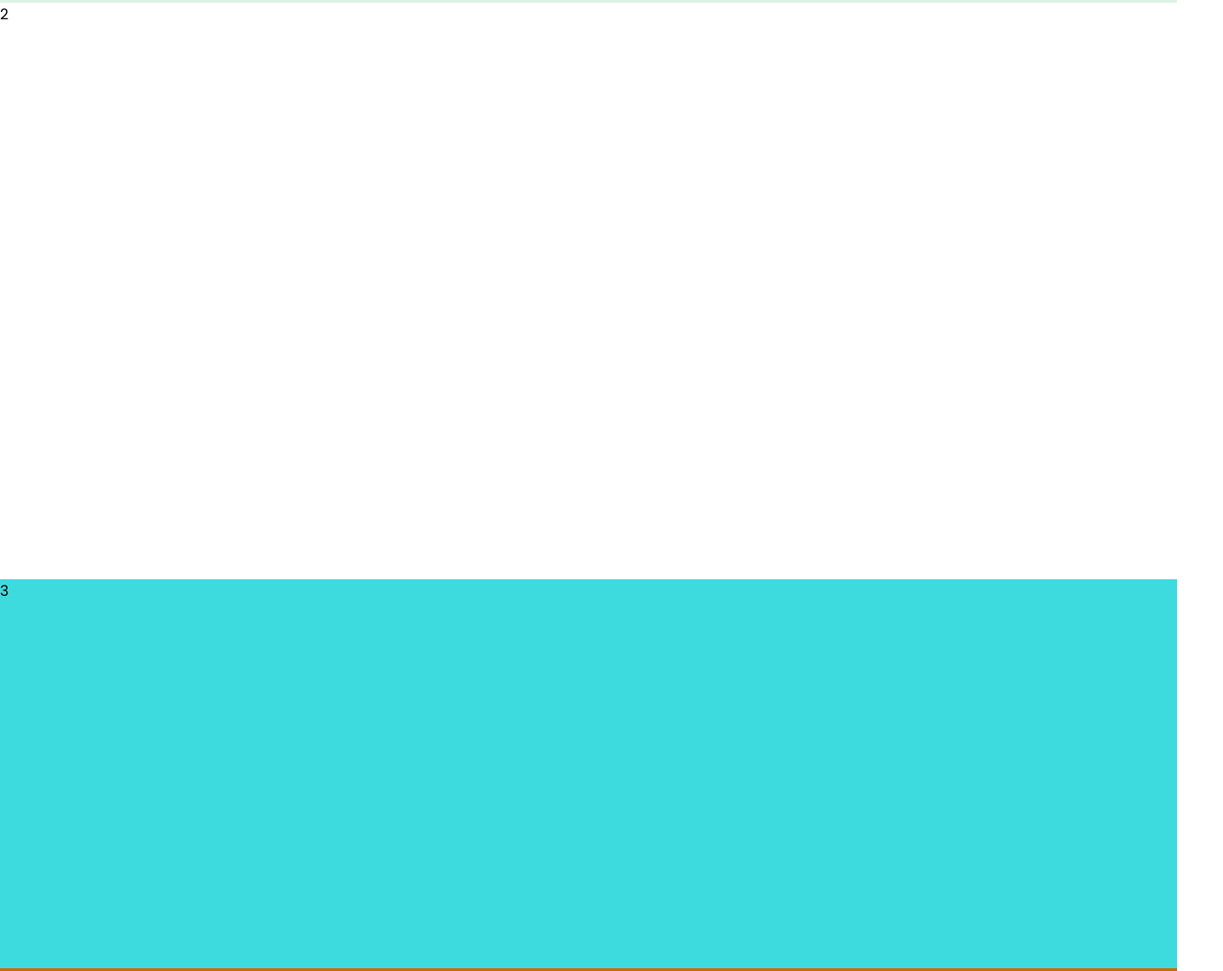
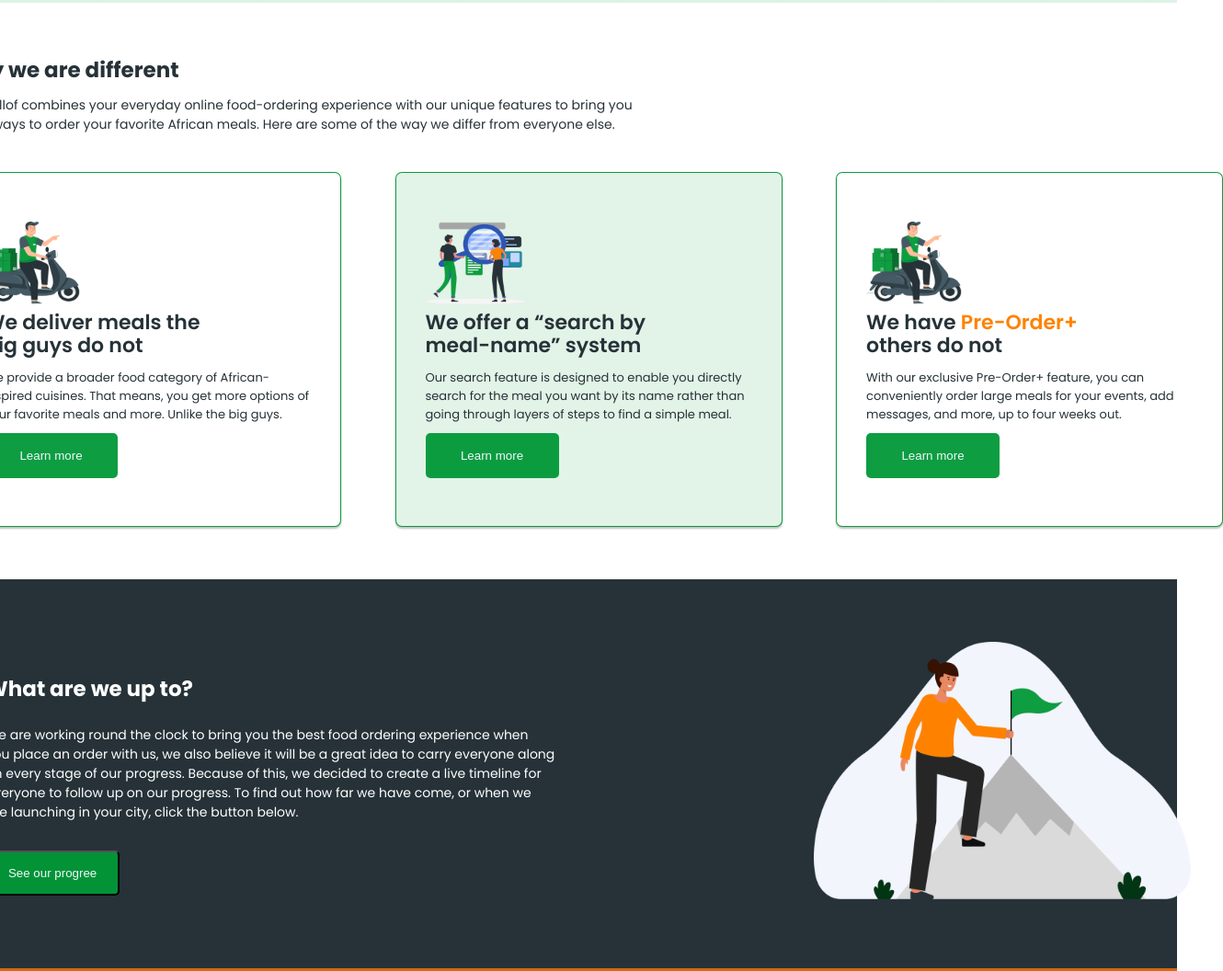
Before and after one commit to Busy-Jollof/bj-react-landing-page, a React app in the folder busy-jollof-landing-page-react/: page / in a window 1280 px wide. Shown: the part 578-1634 px from the top of the page at 92% size, 1330 px wide, since content can reach past the window. Built offline with nearby package versions, Linux system fonts and the light colour scheme.

Commit message:
Hero, section 2 and 3 added

```diff
--- a/busy-jollof-landing-page-react/src/HomePage/Home.css
+++ b/busy-jollof-landing-page-react/src/HomePage/Home.css
@@ -86,18 +86,145 @@ color: aliceblue;
 
 }
 
+.section-2-wrapper{
+
+}
+
+.box-title{
+color: #263238;
+font-family: Poppins;
+font-size: 22px;
+font-style: normal;
+font-weight: 600;
+line-height: 25px; /* 113.636% */
+width: 261px;
+margin: 0rem;
+padding-left: 2rem;
+
+}
+
+.box-description{
+color: #263238;
+font-family: Poppins;
+font-size: 13px;
+font-style: normal;
+font-weight: 400;
+line-height: normal;
+width: 354px;
+height: 57px;
+flex-shrink: 0;
+padding-left: 2rem;
+}
+
+
+.box-button{
+    margin-left: 2rem;
+}
+
+.box-container{
+    display: flex;
+    justify-content: space-between;
+}
+
 .section-2-div{
  /*  background-color: rgb(37, 17, 56); */
   height: 627px;
+  display: flex;
+  justify-content: center;
+  /* align-items: center; */
+  /* flex-direction: row; */
+  flex-wrap: wrap;
 }
 .section-3-div{
-  background-color: rgb(61, 219, 222);
+  background-color: #263238;
   height: 423px;
+  display: flex;
+    align-items: center;
+    justify-content: center;
 }
+
+.sec-3-wrapper{
+    display: flex;
+    justify-content: space-between;
+    align-items: center;
+    flex-direction: row;
+   /*  background-color: brown; */
+    width: 1380px;
+}
+
+.sec-3-text-div{
+   /*  background-color: wheat; */
+    width: 900px;
+}
+
+.sec-3-img-div{
+
+}
+
+.sec-3-title-text{
+color: #FFF;
+font-family: Poppins;
+font-size: 23px;
+font-style: normal;
+font-weight: 700;
+line-height: normal;
+}
+
+.sec-3-desc-text{
+    color: #FFF;
+font-family: Poppins;
+font-size: 14px;
+font-style: normal;
+font-weight: 400;
+line-height: normal;
+
+width: 619px;
+height: 122px;
+flex-shrink: 0;
+}
+
 .section-4-div{
   background-color: rgb(210, 105, 13);
   height: 444px;
 }
+
+
+.sec-2-sub-div-1{
+    /* background-color: aquamarine;  */
+    width: 1380px;
+    height: 8rem;
+}
+
+.title-text{
+color: #263238;
+font-family: Poppins;
+font-size: 23px;
+font-style: normal;
+font-weight: 700;
+line-height: normal;
+margin-top: 3.5rem;
+margin-bottom: -0.2rem;
+}
+
+.desc-text{
+color: #263238;
+font-family: Poppins;
+font-size: 14px;
+font-style: normal;
+font-weight: 400;
+line-height: normal;
+}
+
+.sec-2-sub-div-2{
+width: 419px;
+height: 384px;
+flex-shrink: 0;
+border-radius: 7px;
+border: 1.5px solid rgba(2, 152, 55, 0.95);
+background: #FFF;
+box-shadow: 0px 2px 2px 0px rgba(0, 0, 0, 0.25);
+}
+
 
 /*
 @media (max-width: 1395px) {
--- a/busy-jollof-landing-page-react/src/HomePage/Home.js
+++ b/busy-jollof-landing-page-react/src/HomePage/Home.js
@@ -2,36 +2,139 @@ import React from "react";
 import "./Home.css";
 import Footer from "../Footer/Footer";
 
-
 export const Home = () => {
   return (
     <div className="div-container">
-
       <div className="section-1-div">
         <div className="hero-left-div">
-          <p className="text-1">The future of online African <br></br>
-             food ordering and delivery
+          <p className="text-1">
+            The future of online African <br></br>
+            food ordering and delivery
           </p>
-          <p className="text-2">is coming to a <span style={{color: "#FE8200"}}>location near you!</span>
+          <p className="text-2">
+            is coming to a{" "}
+            <span style={{ color: "#FE8200" }}>location near you!</span>
           </p>
-          <p className="text-3">BusyJollof is an online food delivery and
-            ordering platform built with <br />intelligent
-            AI designed to find you the right meals.
-            We are on a quest <br />to feed your thirst
-            for African-inspired meals.
+          <p className="text-3">
+            BusyJollof is an online food delivery and ordering platform built
+            with <br />
+            intelligent AI designed to find you the right meals. We are on a
+            quest <br />
+            to feed your thirst for African-inspired meals.
           </p>
-          <button style={{border: "none"}} >Learn More</button>
-          <button style={{backgroundColor: "whitesmoke", borderRadius: "5px", color: "green", width: "173px", border: "green"}}>Reserve a spot</button>
+          <button style={{ border: "none" }}>Learn More</button>
+          <button
+            style={{
+              backgroundColor: "whitesmoke",
+              borderRadius: "5px",
+              color: "green",
+              width: "173px",
+              borderColor: "green",
+            }}
+          >
+            Reserve a spot
+          </button>
         </div>
 
+        <div className="hero-right-div">
+          <img className="hero-left" src="./hero-right.png" alt="" />
+        </div>
+      </div>
 
-        <div className="hero-right-div">
-          <img className="hero-left" src="./hero-right.png" alt=""/>
+      <div className="section-2-div">
+        <div className="section-2-wrapper">
+          <div className="sec-2-sub-div-1">
+            <p className="title-text">Why we are different</p>
+            <p className="desc-text">
+              BusyJollof combines your everyday online food-ordering experience
+              with our unique features to bring you <br />
+              novel ways to order your favorite African meals. Here are some of
+              the way we differ from everyone else.
+            </p>
+            {/*  <div className="sec-2-sub-div-2"></div> */}
+          </div>
+
+          {/* BOXES ON SECTION 2 */}
+
+          <div className="box-container">
+            <div className="sec-2-sub-div-2">
+              <img
+                style={{ height: "90px",paddingLeft: "2rem",
+                    marginTop: "3.3rem" }}
+                src="./driver.png"
+                alt="deliver driver"
+              />
+              <p className="box-title">We deliver meals the big guys do not</p>
+              <p className="box-description">We provide a broader food category of
+                African-inspired cuisines. That means, you
+                get more options of your favorite meals
+                and more. Unlike the big guys.</p>
+                <button className="box-button" style={{border: "none"}}>Learn more</button>
+
+            </div>
+
+            <div className="sec-2-sub-div-2" style={{backgroundColor: "#E2F3E7"}}>
+              <img
+                style={{ height: "90px",paddingLeft: "2rem",
+                    marginTop: "3.3rem" }}
+                src="./rafiki.png"
+                alt="deliver driver"
+              />
+              <p className="box-title">We offer a “search by <br/>meal-name” system</p>
+              <p className="box-description">Our search feature is designed to enable
+              you directly search for the meal you want by its name rather than
+              going through layers of steps to find a simple meal.</p>
+                <button className="box-button" style={{border: "none"}}>Learn more</button>
+
+            </div>
+
+            <div className="sec-2-sub-div-2">
+              <img
+                style={{ height: "90px",paddingLeft: "2rem",
+                    marginTop: "3.3rem" }}
+                src="./driver.png"
+                alt="deliver driver"
+              />
+              <p className="box-title">We have <span style={{color: "#FE8200"}}>Pre-Order+</span> others do not</p>
+              <p className="box-description">With our exclusive Pre-Order+ feature,
+              you can conveniently order large meals for your events,
+              add messages, and more, up to four weeks out. </p>
+                <button className="box-button" style={{border: "none"}}>Learn more</button>
+
+            </div>
+
+
+
+
+
+
+
+            {/* <div className="sec-2-sub-div-2"></div>
+            <div className="sec-2-sub-div-2"></div> */}
+          </div>
         </div>
+      </div>
 
+      <div className="section-3-div">
+        <div className="sec-3-wrapper">
+          <div className="sec-3-text-div">
+            <p className="sec-3-title-text">What are we up to?</p>
+            <p className="sec-3-desc-text">We are working round the clock to bring you the
+              best food ordering experience when you place an
+              order with us, we also believe it will be a great
+              idea to carry everyone along on every stage of our
+              progress. Because of this, we decided to create a
+              live timeline for everyone to follow up on our progress.
+              To find out how far we have come, or when we are
+              launching in your city, click the button below.</p>
+              <button>See our progree</button>
+          </div>
+          <div className="sec-3-img-div">
+            <img style={{height: "280px"}} src="./milestone.png" alt="img"/>
+          </div>
+        </div>
       </div>
-      <div className="section-2-div">2</div>
-      <div className="section-3-div">3</div>
+
       <div className="section-4-div">4</div>
       <Footer />
     </div>
```
Also changed, not shown: busy-jollof-landing-page-react/public/Milestone.png (added), busy-jollof-landing-page-react/public/cook.png (added), busy-jollof-landing-page-react/public/driver.png (added), busy-jollof-landing-page-react/public/rafiki.png (added).
